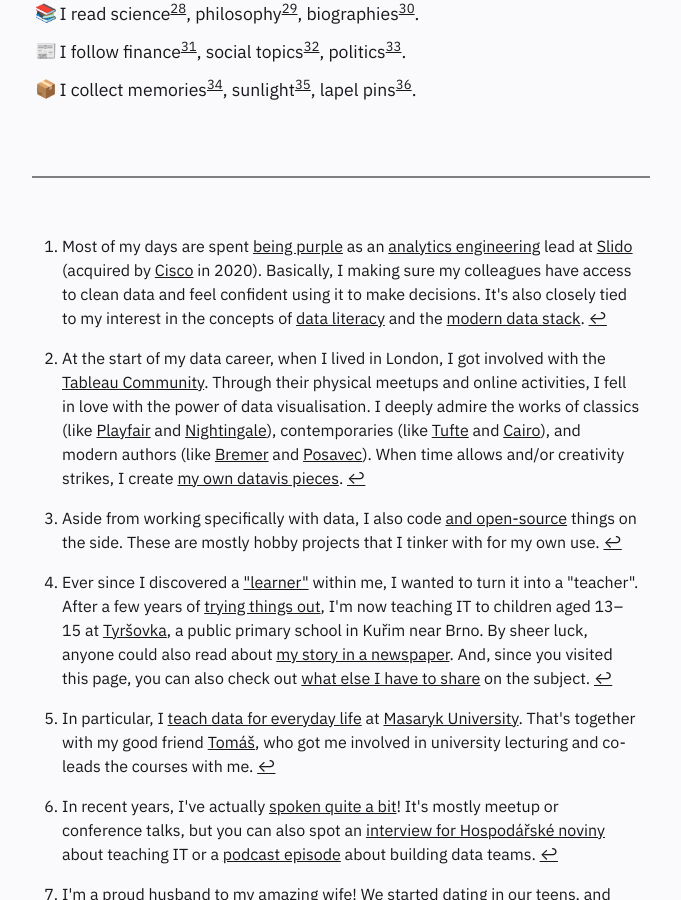
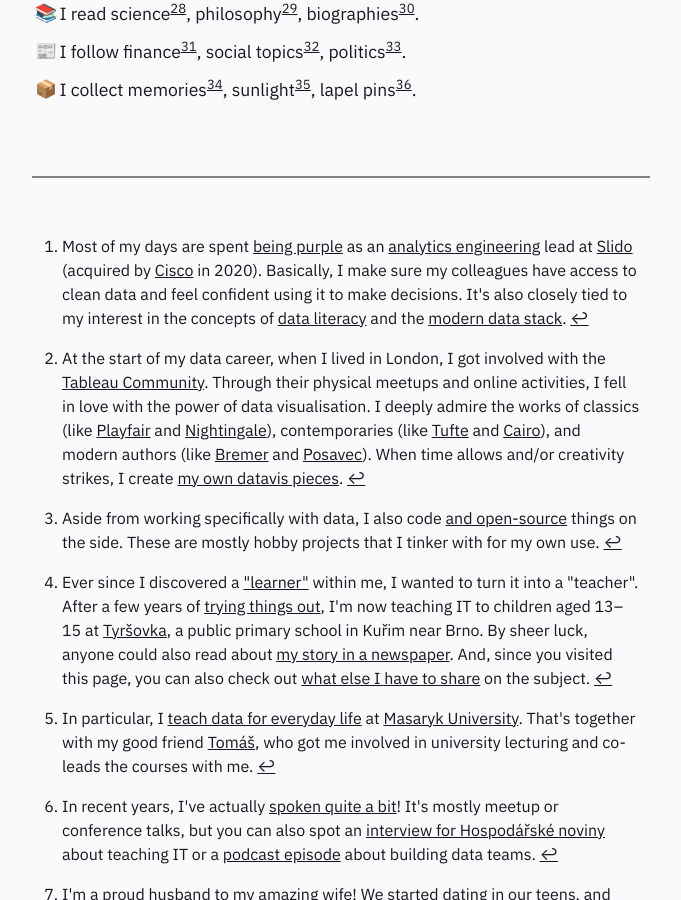
Before and after one commit to one-data-cookie/one-data-cookie.github.io, a Jekyll site: the page built from pages/index.md, in a window 1280 px wide and 900 px high, scrolled down 863 px. Shown: the whole window, without its empty margins (306-987 px from the left). Built offline with Jekyll 4.4.1, drawn with Linux system fonts in a browser that asks for light colours.

Commit message:
Do final touches on landing page

```diff
--- a/pages/index.md
+++ b/pages/index.md
@@ -76,7 +76,7 @@
 [^1]:   Most of my days are spent [being purple](https://www.getdbt.com/blog/we-the-purple-people)
         as an [analytics engineering](https://www.getdbt.com/what-is-analytics-engineering/) lead
         at [Slido](https://www.slido.com/) (acquired by [Cisco](https://www.cisco.com/) in 2020).
-        Basically, I making sure my colleagues have access to clean data
+        Basically, I make sure my colleagues have access to clean data
         and feel confident using it to make decisions. It's also closely tied to my interest in
         the concepts of [data literacy](https://thedataliteracyproject.org/posts/how-do-you-define-data-literacy)
         and the [modern data stack](https://www.getdbt.com/blog/future-of-the-modern-data-stack).
```
Also changed, not shown: other parts of pages/index.md (+1 -2 lines).
